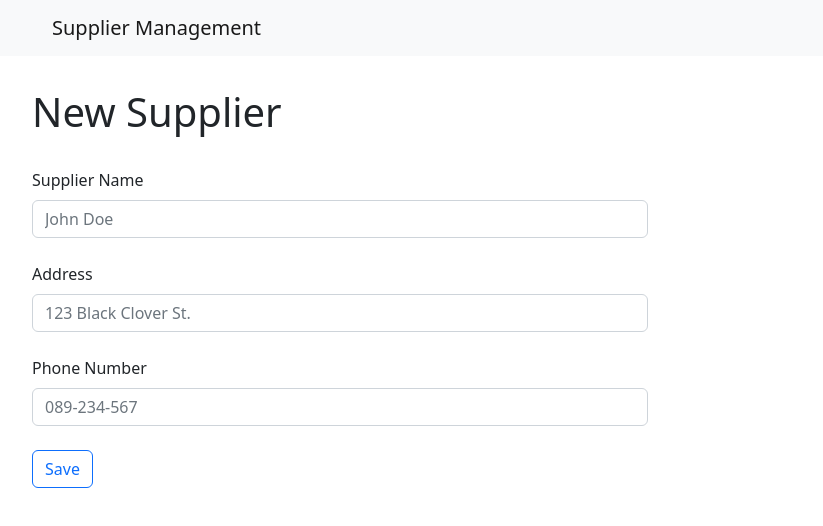
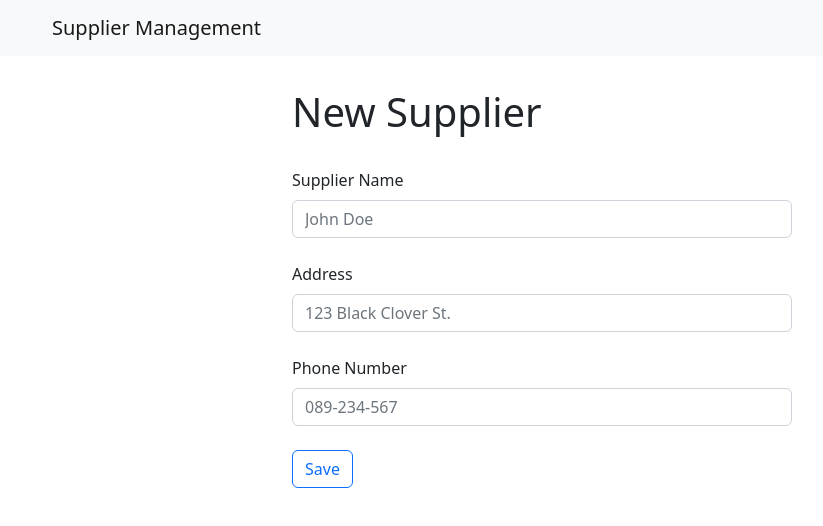
Before and after one commit to LynnT-2003/stock-final-6411271, a Next.js app: page /supplier in a window 1280 px wide. Shown: the top 526 px of the page, without its empty margins (60-883 px from the left). Built offline with nearby package versions, Linux system fonts and the light colour scheme.

Commit message:
pseduo-centered adding suppliers

```diff
--- a/pages/supplier/index.jsx
+++ b/pages/supplier/index.jsx
@@ -49,20 +49,23 @@ export default function AddSupplier() {
         </Navbar.Brand>
       </Navbar>
       <Container
-        style={{ margin: "2rem", maxWidth: "50%", marginLeft: "5rem" }}
+        style={{
+          margin: "2rem",
+          display: "flex",
+          justifyContent: "center",
+          alignItems: "center",
+        }}
       >
+        <div className="app-container">
+          <h1>New Supplier</h1> <br />
           {/* <Link href="/">Suppliers</Link> */}
           <Form onSubmit={handleSubmit(saveSupplier)}>
-          <Row className="mb-4">
-            <Col>
-              <h1>New Supplier</h1>
-            </Col>
-          </Row>
             <Form.Group controlId="supplierName">
               <Form.Label>Supplier Name</Form.Label>
               <Form.Control
                 {...register("name", { required: true })}
                 placeholder="John Doe"
+                style={{ width: "500px" }}
               />
             </Form.Group>
 
@@ -73,6 +76,7 @@ export default function AddSupplier() {
               <Form.Control
                 {...register("address", { required: true })}
                 placeholder="123 Black Clover St."
+                style={{ width: "500px" }}
               />
             </Form.Group>
 
@@ -83,6 +87,7 @@ export default function AddSupplier() {
               <Form.Control
                 {...register("phone", { required: true })}
                 placeholder="089-234-567"
+                style={{ width: "500px" }}
               />
             </Form.Group>
 
@@ -94,6 +99,7 @@ export default function AddSupplier() {
 
             <p>{data}</p>
           </Form>
+        </div>
       </Container>
     </>
   );
```
Lines whose indentation alone changed are shown as unchanged.
